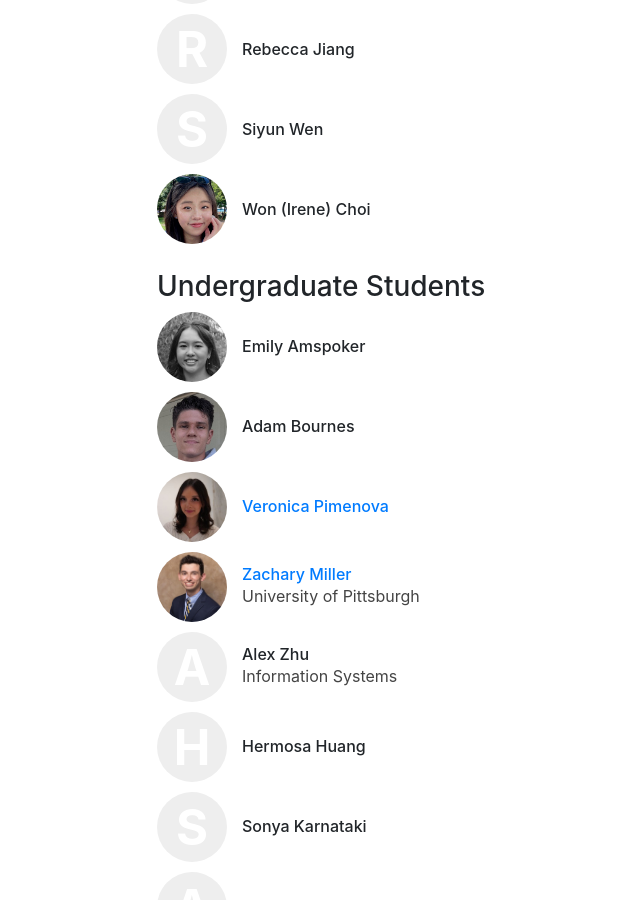
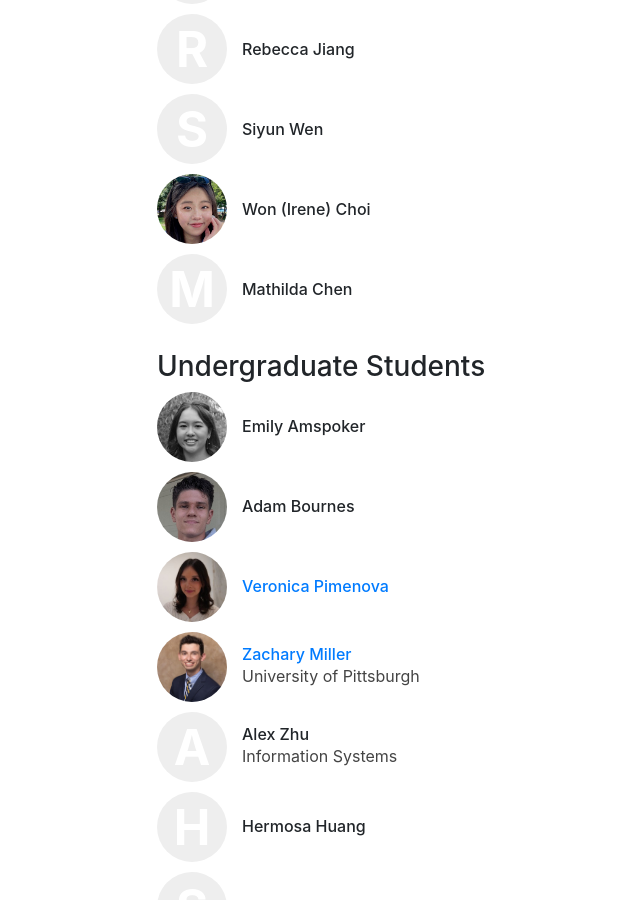
Before and after one commit to cmu-variability/cmu-variability.github.io, a Jekyll site: the page built from people.html, in a window 1280 px wide and 900 px high, scrolled down 893 px. Shown: the whole window, without its empty margins (308-948 px from the left). Built offline with Jekyll 4.4.1, drawn with Linux system fonts in a browser that asks for light colours.

Commit message:
Added Mathilda.

```diff
--- a/_data/people.yml
+++ b/_data/people.yml
@@ -104,6 +104,10 @@ grad-irene-choi:
     display_name: Won (Irene) Choi
     role: grad-masters
     image: /img/people/irene-choi.png
+
+grad-mathilda-chen:
+    display_name: "Mathilda Chen"
+    role: grad-masters
 
 #grad-alicia-ng:
 #    display_name: "Alicia Ng"
```
Also changed, not shown: _projects/fit.md (+1 -1 lines).
